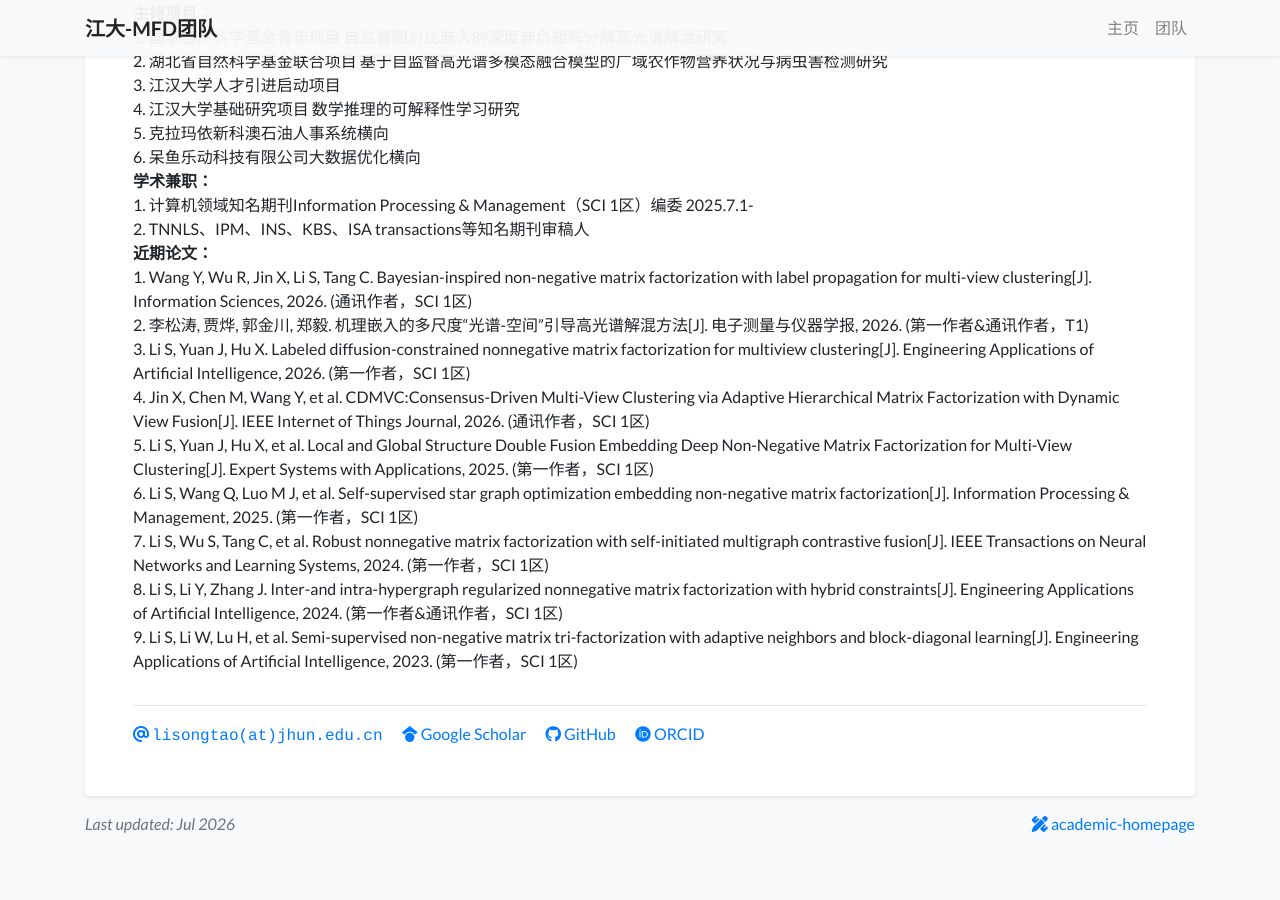
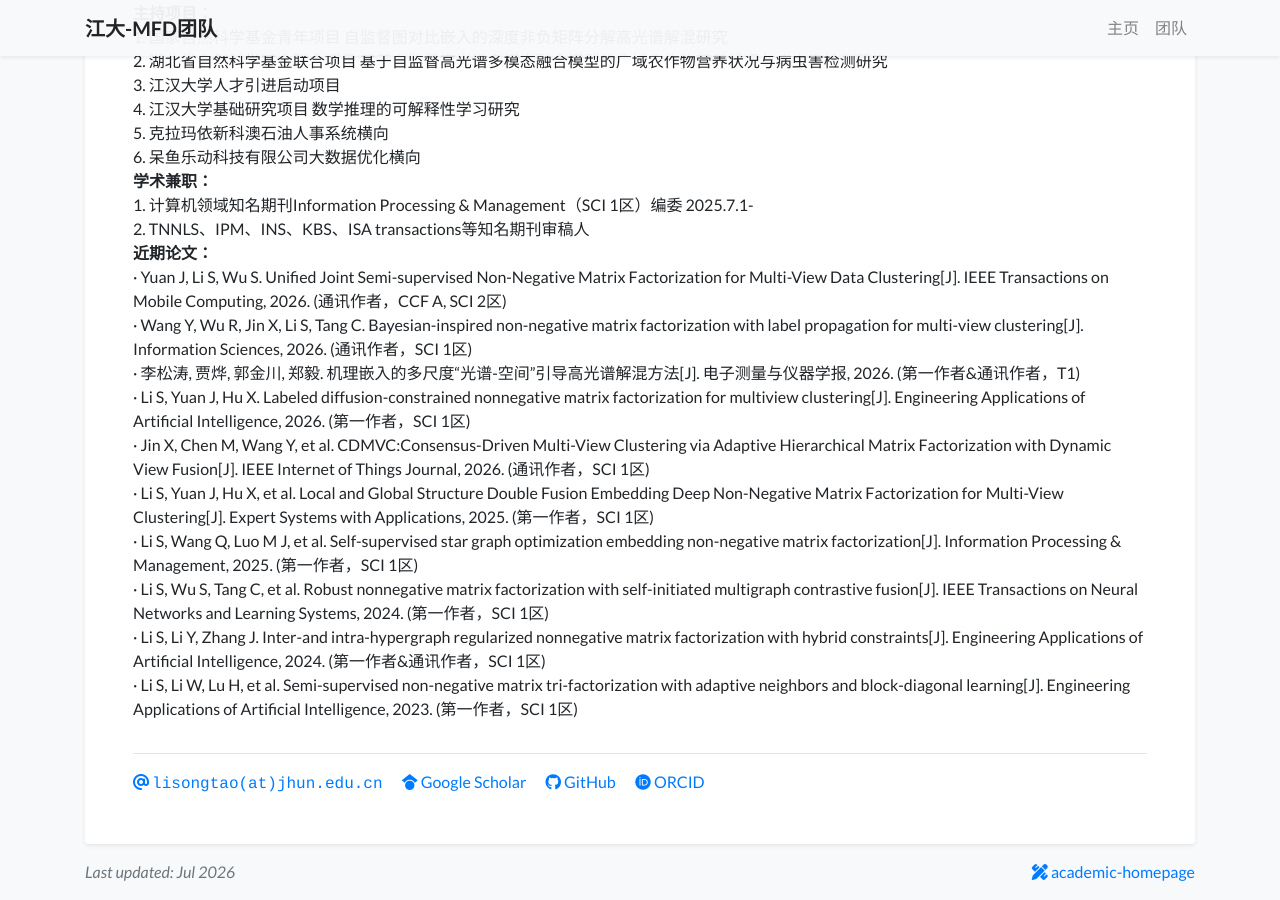
Before and after one commit to LstinWh/myself, a Jekyll site: the page built from index.html, in a window 1280 px wide and 900 px high, scrolled down 543 px. Built offline with Jekyll 4.4.1, drawn with Linux system fonts in a browser that asks for light colours; nearby versions of some CDN libraries; a style sheet for code colours, icons or effects is not loaded; before the commit the page ends 1395 px from its top, so only the background shows below that.

Commit message:
Update profile.yml

```diff
--- a/_data/profile.yml
+++ b/_data/profile.yml
@@ -44,15 +44,16 @@
      1. 计算机领域知名期刊Information Processing & Management（SCI 1区）编委 2025.7.1- <br/>
      2. TNNLS、IPM、INS、KBS、ISA transactions等知名期刊审稿人<br/>
      <b>近期论文：</b><br/>
-     1. Wang Y, Wu R, Jin X, Li S, Tang C. Bayesian-inspired non-negative matrix factorization with label propagation for multi-view clustering[J]. Information Sciences, 2026.  (通讯作者，SCI 1区)<br/>
-     2. 李松涛, 贾烨, 郭金川, 郑毅. 机理嵌入的多尺度“光谱-空间”引导高光谱解混方法[J]. 电子测量与仪器学报, 2026. (第一作者&通讯作者，T1)<br/>
-     3. Li S, Yuan J, Hu X. Labeled diffusion-constrained nonnegative matrix factorization for multiview clustering[J]. Engineering Applications of Artificial Intelligence, 2026. (第一作者，SCI 1区)<br/>
-     4. Jin X, Chen M, Wang Y, et al. CDMVC:Consensus-Driven Multi-View Clustering via Adaptive Hierarchical Matrix Factorization with Dynamic View Fusion[J]. IEEE Internet of Things Journal, 2026. (通讯作者，SCI 1区)<br/>
-     5. Li S, Yuan J, Hu X, et al. Local and Global Structure Double Fusion Embedding Deep Non-Negative Matrix Factorization for Multi-View Clustering[J]. Expert Systems with Applications, 2025. (第一作者，SCI 1区)<br/>
-     6. Li S, Wang Q, Luo M J, et al. Self-supervised star graph optimization embedding non-negative matrix factorization[J]. Information Processing & Management, 2025. (第一作者，SCI 1区)<br/>
-     7. Li S, Wu S, Tang C, et al. Robust nonnegative matrix factorization with self-initiated multigraph contrastive fusion[J]. IEEE Transactions on Neural Networks and Learning Systems, 2024. (第一作者，SCI 1区)<br/>
-     8. Li S, Li Y, Zhang J. Inter-and intra-hypergraph regularized nonnegative matrix factorization with hybrid constraints[J]. Engineering Applications of Artificial Intelligence, 2024. (第一作者&通讯作者，SCI 1区)<br/>
-     9. Li S, Li W, Lu H, et al. Semi-supervised non-negative matrix tri-factorization with adaptive neighbors and block-diagonal learning[J]. Engineering Applications of Artificial Intelligence, 2023. (第一作者，SCI 1区)<br/>
+     · Yuan J, Li S, Wu S. Unified Joint Semi-supervised Non-Negative Matrix Factorization for Multi-View Data Clustering[J]. IEEE Transactions on Mobile Computing, 2026. (通讯作者，CCF A, SCI 2区)<br/>
+     · Wang Y, Wu R, Jin X, Li S, Tang C. Bayesian-inspired non-negative matrix factorization with label propagation for multi-view clustering[J]. Information Sciences, 2026.  (通讯作者，SCI 1区)<br/>
+     · 李松涛, 贾烨, 郭金川, 郑毅. 机理嵌入的多尺度“光谱-空间”引导高光谱解混方法[J]. 电子测量与仪器学报, 2026. (第一作者&通讯作者，T1)<br/>
+     · Li S, Yuan J, Hu X. Labeled diffusion-constrained nonnegative matrix factorization for multiview clustering[J]. Engineering Applications of Artificial Intelligence, 2026. (第一作者，SCI 1区)<br/>
+     · Jin X, Chen M, Wang Y, et al. CDMVC:Consensus-Driven Multi-View Clustering via Adaptive Hierarchical Matrix Factorization with Dynamic View Fusion[J]. IEEE Internet of Things Journal, 2026. (通讯作者，SCI 1区)<br/>
+     · Li S, Yuan J, Hu X, et al. Local and Global Structure Double Fusion Embedding Deep Non-Negative Matrix Factorization for Multi-View Clustering[J]. Expert Systems with Applications, 2025. (第一作者，SCI 1区)<br/>
+     · Li S, Wang Q, Luo M J, et al. Self-supervised star graph optimization embedding non-negative matrix factorization[J]. Information Processing & Management, 2025. (第一作者，SCI 1区)<br/>
+     · Li S, Wu S, Tang C, et al. Robust nonnegative matrix factorization with self-initiated multigraph contrastive fusion[J]. IEEE Transactions on Neural Networks and Learning Systems, 2024. (第一作者，SCI 1区)<br/>
+     · Li S, Li Y, Zhang J. Inter-and intra-hypergraph regularized nonnegative matrix factorization with hybrid constraints[J]. Engineering Applications of Artificial Intelligence, 2024. (第一作者&通讯作者，SCI 1区)<br/>
+     · Li S, Li W, Lu H, et al. Semi-supervised non-negative matrix tri-factorization with adaptive neighbors and block-diagonal learning[J]. Engineering Applications of Artificial Intelligence, 2023. (第一作者，SCI 1区)<br/>
   </p>
 
 portrait_url: /assets/images/photos/portrait.jpg
```
